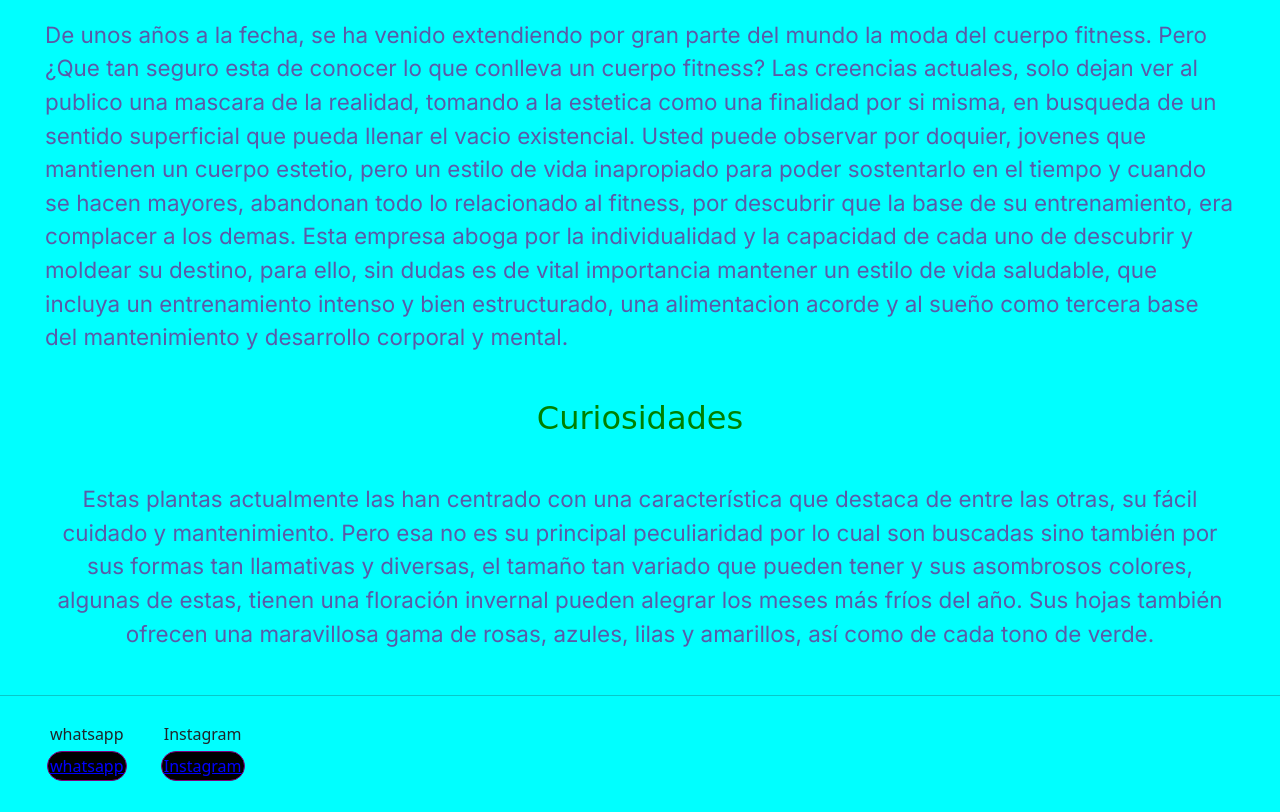
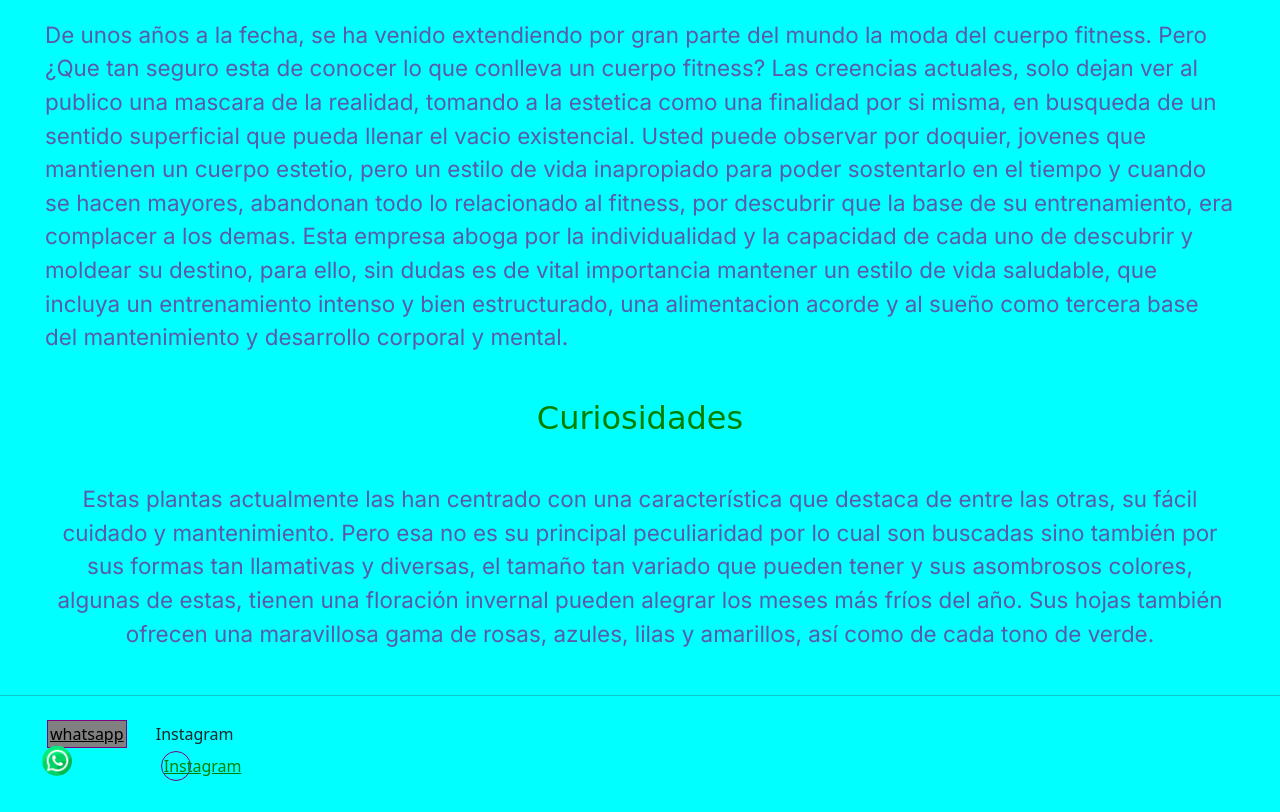
Before and after one commit to Zahir2288/preentrega1-siman, a plain HTML site: page index.html in a window 1280 px wide. Shown: the part 461-1273 px from the top of the page. After the commit the page ends 1242 px from the top, so only its background shows below. Drawn offline with nearby package versions, Linux system fonts and the light colour scheme; a web font is replaced by a local one.

Commit message:
mod footer

```diff
--- a/css/style.css
+++ b/css/style.css
@@ -45,9 +45,14 @@ margin: 1px;
   }
 .hmenu2{
   display: block;
-  background-color: black;
-  color: blue;
-  border-radius: 20px;
+  position: absolute;
+  border-radius: 50%;
+    width: 30px;
+    height: 30px;
+    margin-bottom: 50px;
+    text-align:center;
+    background-color: aqua;
+    color: green;
 }
 .pp{
   text-align: center;
--- a/index.html
+++ b/index.html
@@ -57,7 +57,12 @@
         <footer >
             <nav>
                 <ol class="foooter_li">
-                    <li class="pp">whatsapp<a class="hmenu2" href="https://business.whatsapp.com/products/business-platform?lang=es_LA">whatsapp</a></li>
+                    <li><a href="https://business.whatsapp.com/products/business-platform?lang=es_LA">whatsapp</a><img class="hmenu2"src="./img/fw.png" alt="whatsapplog"></li>
+
+
+
+
+
                     <li class="pp">Instagram<a class="hmenu2" href="https://business.whatsapp.com/products/business-platform?lang=es_LA">Instagram</a></li>
                 </ol>
             </nav>
```
